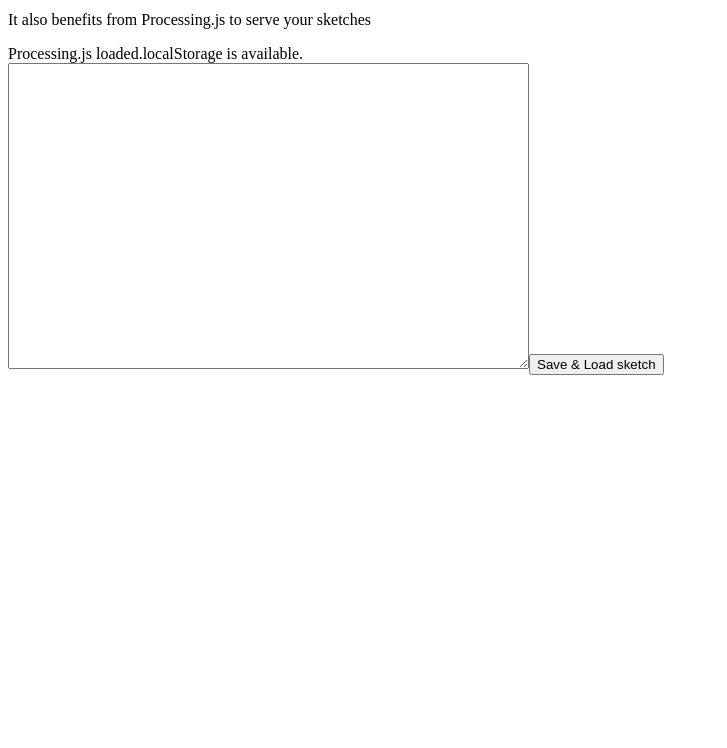
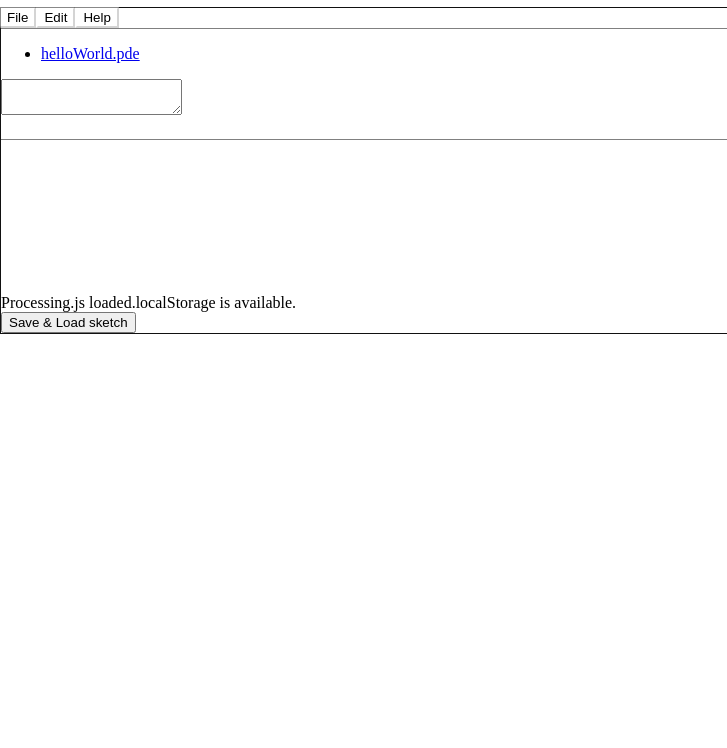
Before and after one commit to ceagrass/processing-webide, a plain HTML site: page index.html in a window 1280 px wide. Shown: the part 73-821 px from the top of the page, without its empty margins (0-727 px from the left). Before the commit the page ends 800 px from the top, so only its background shows below. Drawn offline with Linux system fonts and the light colour scheme.

Commit message:
Modify the layout of the app and rebrand.
	This was originally processing-webide, intended to be an ide for
	processing.js sketches. However, I am going to shift focus to a
	language-agnostic editor, with initial support for processing.js.

```diff
--- a/app.js
+++ b/app.js
@@ -1,11 +1,12 @@
 var app = function() {
-	var container = document.body;
+  var container;
+  container = document.getElementById("container");
 	var localStorage_key = "pide_code";
 
 	/*sendToConsole is an optional boolean argument; if true then send message to console instead*/
 	var debug = function() {
-		var debugEl = document.createElement("div");
-		document.body.appendChild(debugEl);
+    var debugEl;
+    debugEl = document.getElementById("debug");
 		return function(message, sendToConsole) {
 			if (sendToConsole) {
 				console.log(message);
@@ -22,7 +23,7 @@ var app = function() {
 		container: container,
 		debug: debug,
 		LS_KEY: localStorage_key
-	}
+	};
 }();
 
 /*Make sure that the app can be started properly*/
@@ -45,10 +46,6 @@ if (errorOccured) {
 
 //Need an inputArea; somewhere to type processing code
 app.inputArea = function(inputEl) {
-	app.container.appendChild(inputEl);
-	inputEl.style.width = "515px";
-	inputEl.style.height = "300px";
-
 	function get() {
 		var content = "";
 		content += inputEl.value;
@@ -68,7 +65,7 @@ app.inputArea = function(inputEl) {
 
 		app.container.appendChild(el);
 		return el;
-	}(document.createElement("button"));
+	}(document.getElementById("saveAndLoad"));
 
 	return {
 		el: inputEl,
@@ -82,11 +79,14 @@ app.inputArea = function(inputEl) {
 			return content;
 		}
 	}
-}(document.createElement("textarea"));
+}(document.getElementById("fileInput"));
 //Need an outputArea; somewhere to display the processing output
 app.outputArea = function(outputEl) {
+  var outputContainer;
+  outputContainer = document.getElementById("preview");
+	outputContainer.appendChild(outputEl);
+
 	outputEl.id = "myCanvas";
-	app.container.appendChild(outputEl);
 
 	return {
 		el: outputEl,
--- a/index.html
+++ b/index.html
@@ -1,13 +1,57 @@
 <!doctype html>
 <html>
 <head>
-	<title>Processing WebIDE</title>
+	<title>WebIDE</title>
+  <link rel="stylesheet" href="style.css"/>
+
+  <meta name="viewport" content="initial-scale=1, maximum-scale=1"/>
 </head>
 <body>
-	<p> This is the HTML5 Processing WebIDE (unofficial). </p>
-	<p> It leverages window.localStorage to save offline versions of your sketches </p>
-	<p> It also benefits from Processing.js to serve your sketches </p>
+  <h1>WebIDE</h1>
+  <div class="app-container" id="container">
+    <div class="top menu-bar">
+      <div class="action-group">
+        <button class="action">
+          File
+        </button>
+      </div>
+      <div class="action-group">
+        <button class="action">
+          Edit
+        </button>
+      </div>
+      <div class="action-group">
+        <button class="action">
+          Help
+        </button>
+      </div>
+    </div>
+    <div class="left side-bar">
+      <ul class="file-tree">
+        <li class="open file">
+          <a href="#">
+            helloWorld.pde
+          </a>
+        </li>
+      </ul>
+    </div>
+    <div class="text-area">
+      <textarea id="fileInput"></textarea>
+    </div>
+    <div class="bottom menu-bar">
+      <div class="action-group">
+        <button class="action" id="saveAndLoad">
+          Save & Load sketch
+        </button>
+      </div>
+    </div>
+    <div class="preview-area">
+      <div class="preview" id="preview">
 
+      </div>
+    </div>
+    <div id="debug"></div>
+  </div>
 	<script src="processing.min.js"></script>
 	<script src="app.js"></script>
 </body>
--- /dev/null
+++ b/style.css
@@ -0,0 +1,40 @@
+html, body {
+  padding: 0;
+  margin: 0;
+  width: 100%;
+  height: 100%;
+}
+.app-container {
+  width: 100%;
+  min-height: 100px;
+  border: 1px solid #111;
+}
+.top {
+  top: 0;
+  display: block;
+}
+.left {
+  left: 0;
+  display: inline-block;
+}
+/* .menu-bar */
+.menu-bar {
+  background: rgba(255, 255, 255, 0.5);
+  height: 20px;
+  border-bottom: 1px solid grey;
+}
+.menu-bar .action-group {
+  display: inline-block;
+}
+.menu-bar .action, .menu-bar .action-group .action {
+  background: none;
+  border: none;
+  outline-style: outset;
+  outline-color: rgba(255, 255, 255, 0.5);
+  outline-width: 2px;
+
+}
+.action:focus {
+  outline-style: inset !important;
+  outline-width: 2px;
+}
```
